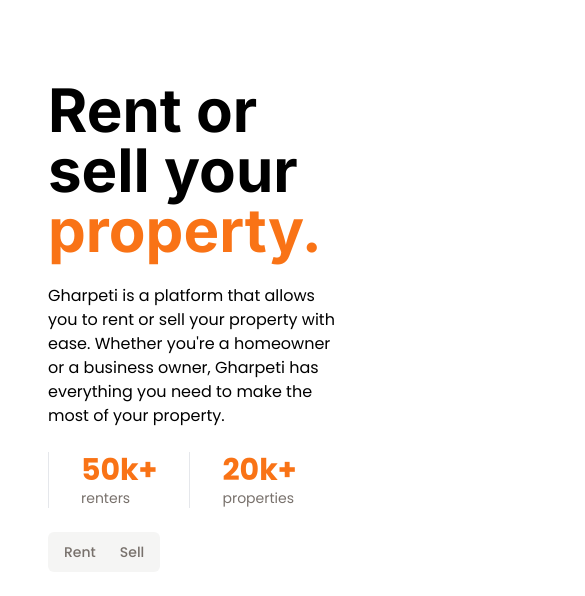
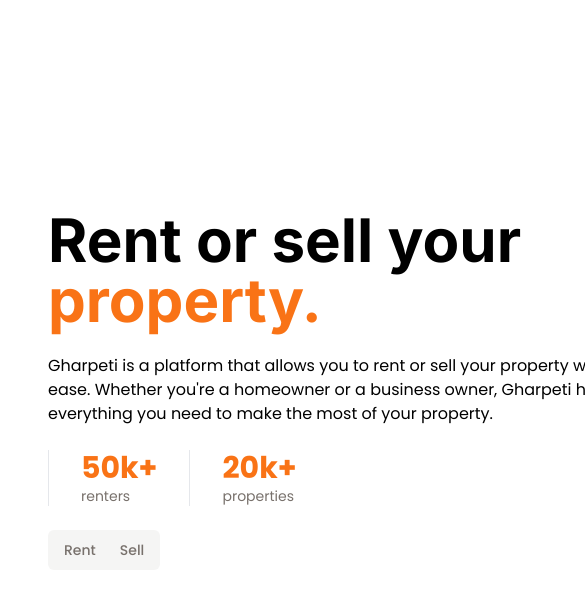
Before and after one commit to ankitdev10/gharpeti-frontend, a Next.js app: page / in a window 390 px wide. Shown: the top 596 px of the page, 585 px wide, since content can reach past the window. Built offline with nearby package versions, Linux system fonts and the light colour scheme.

Commit message:
fix: alignment fixes

```diff
--- a/components/home/hero.tsx
+++ b/components/home/hero.tsx
@@ -6,8 +6,8 @@
 
 export const Hero = () => {
   return (
-    <div className="px-12 py-20 min-h-[calc(100vh-64.8px)] flex gap-16">
-      <div className="w-[600px] space-y-6">
+    <div className="px-12 py-20 min-h-[calc(100vh-64.8px)] grid grid-cols-[600px_1fr] items-center gap-16">
+      <div className="space-y-6">
         <h1 className="text-6xl font-inter font-bold">
           Rent or sell your <span className="text-primary">property.</span>
         </h1>
@@ -48,7 +48,7 @@
         </Tabs>
       </div>
 
-      <div className="relative flex-1 hidden md:block">
+      <div className="relative h-full hidden md:block">
         <div className="absolute inset-0 before:content-[''] before:absolute before:inset-0 before:bg-[url('/hero-map2.jpg')] before:bg-cover before:blur-[1px] before:-z-10"></div>
         <div className="relative z-10 p-4  h-full">
           <PropertyCard className="absolute -left-12" />
```
